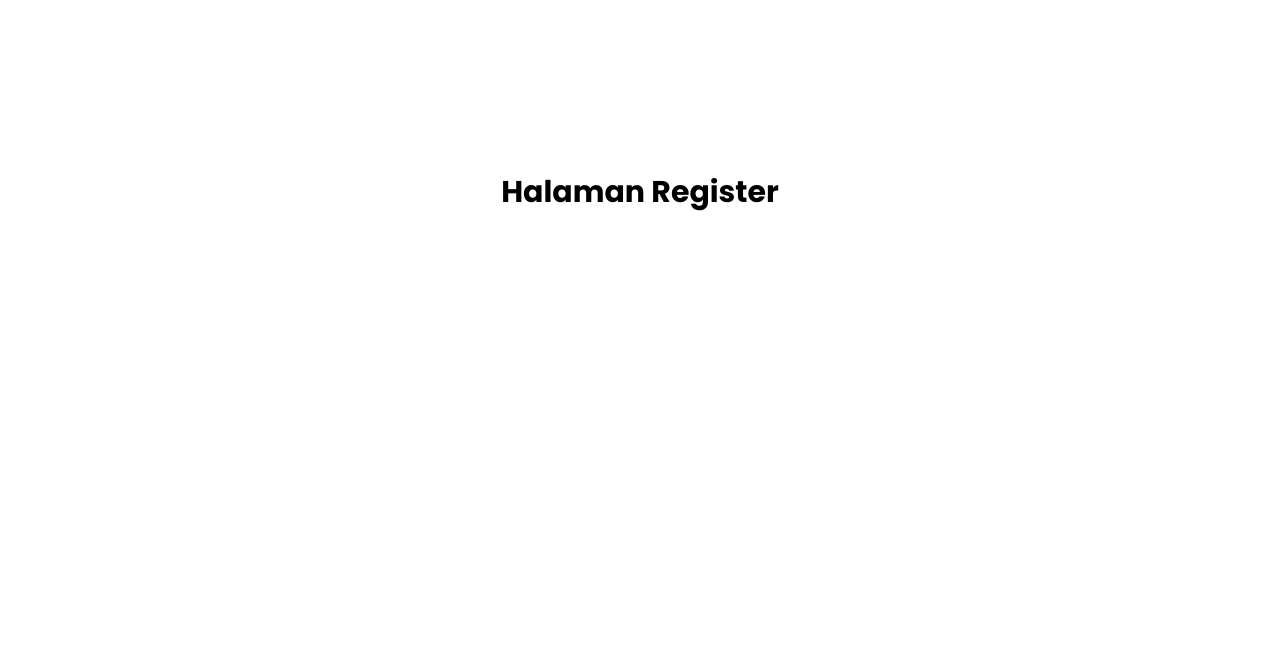
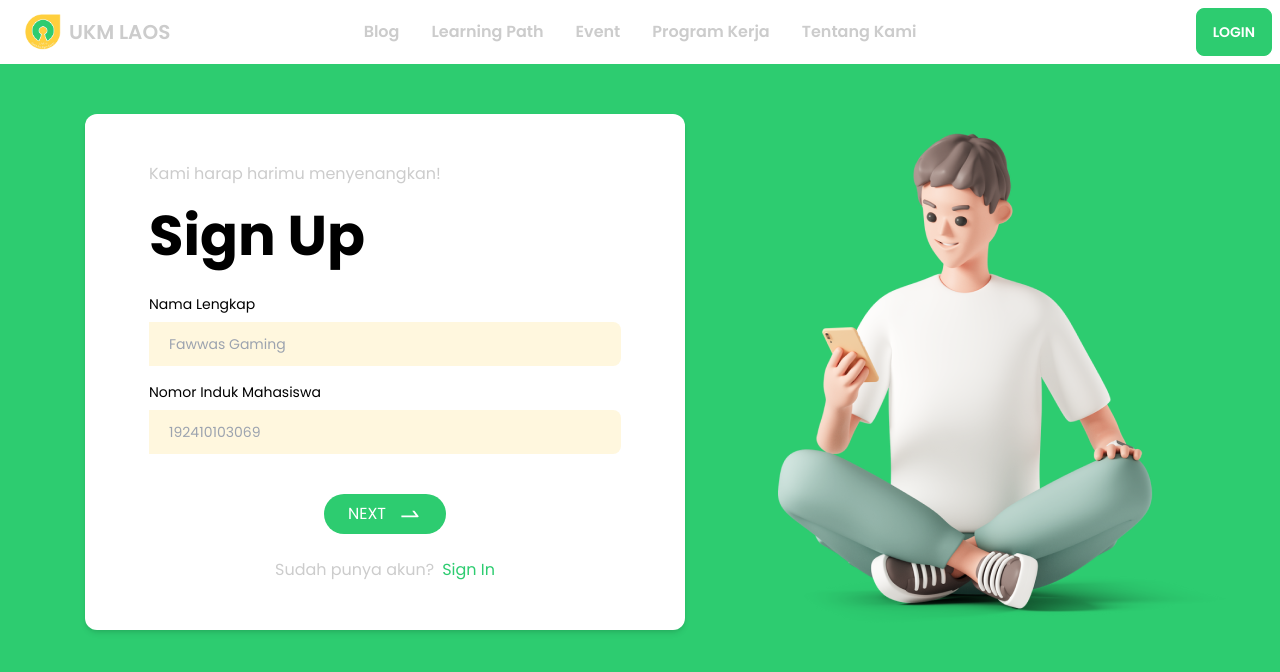
Before and after one commit to satrio92/newme, a Vue app: page /#/register in a window 1280 px wide. Shown: the top 672 px of the page. Built offline with nearby package versions, Linux system fonts and the light colour scheme.

Commit message:
create first register page interface

```diff
--- a/src/views/Register.vue
+++ b/src/views/Register.vue
@@ -1,12 +1,52 @@
 <template>
-    <section class="w-full h-96 flex justify-center items-center">
-        <h1 class="text-3xl text-black font-bold">Halaman Register</h1>
+    <Navbar />
+    <section class="w-full h-screen bg-primary px-6 md:px-[85px] py-[50px]">
+        <div class="bg-white w-full md:w-[600px] flex flex-col py-12 px-8 md:px-16 gap-2 rounded-xl shadow-md">
+            <p class="text-start">Kami harap harimu menyenangkan!</p>
+            <h2 class="text-start text-[56px] text-black font-bold mb-2">Sign Up</h2>
+            <div class="input-group flex flex-col text-start text-black text-sm font-light gap-2 mb-2">
+                <label for="nama">Nama Lengkap</label>
+                <input type="text" name="nama" id="nama" placeholder="Fawwas Gaming" class="bg-[#FFF7DE] py-3 px-5 rounded-sm text-black placeholder:text-gray-400" v-model="user.nama">
+            </div>
+            <div class="input-group flex flex-col text-start text-black text-sm font-light gap-2 mb-2">
+                <label for="nim">Nomor Induk Mahasiswa</label>
+                <input type="text" name="nim" id="nim" placeholder="192410103069" class="bg-[#FFF7DE] py-3 px-5 rounded-sm text-black placeholder:text-gray-400" v-model="user.nim">
+            </div>
+            <div class="flex justify-center mt-6">
+                <button class="bg-primary text-white py-2 px-6 flex items-center gap-3" @click="next()" style="border-radius: 40px">
+                    <p>NEXT</p>
+                    <svg xmlns="http://www.w3.org/2000/svg" width="24" height="24" viewBox="0 0 24 24" fill="none">
+                        <path d="M3.56224 13.4062H17.7466L14.3646 9.11719C14.2685 8.99531 14.3552 8.8125 14.5122 8.8125H16.031C16.2607 8.8125 16.4787 8.91797 16.6193 9.09844L20.463 13.9734C20.8497 14.4656 20.5005 15.1875 19.8747 15.1875H3.56224C3.45912 15.1875 3.37474 15.1031 3.37474 15V13.5938C3.37474 13.4906 3.45912 13.4062 3.56224 13.4062Z" fill="white"/>
+                    </svg>
+                </button>
+            </div>
+            <div class="flex gap-2 justify-center mt-4">
+                <p>Sudah punya akun?</p>
+                <router-link to="/login"><p class="text-primary font-medium">Sign In</p></router-link>
+            </div>
+        </div>
+        <img src="../assets/human-illustration.png" alt="ilustrasi" class="absolute top-32 right-8 hidden md:block">
     </section>
 </template>
 
 <script>
+
+import Navbar from '../components/Navbar.vue'
+
 export default {
     name: 'Register',
-    components: {}
+    components: {
+        Navbar
+    },
+    data() {
+        return {
+            user: {}
+        }
+    },
+    methods: {
+        next() {
+            console.log(this.user)
+        }
+    }
 }
 </script>
```
